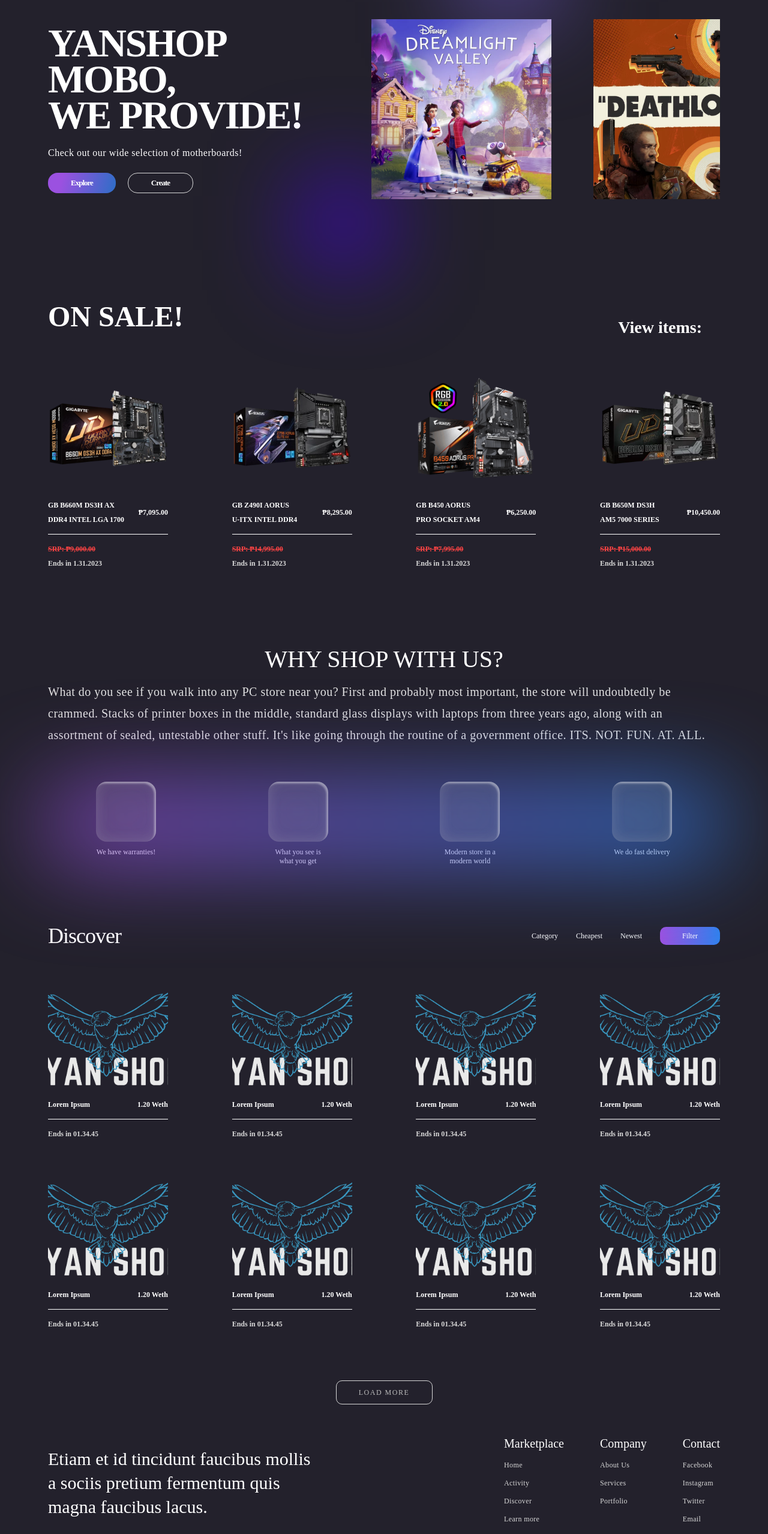
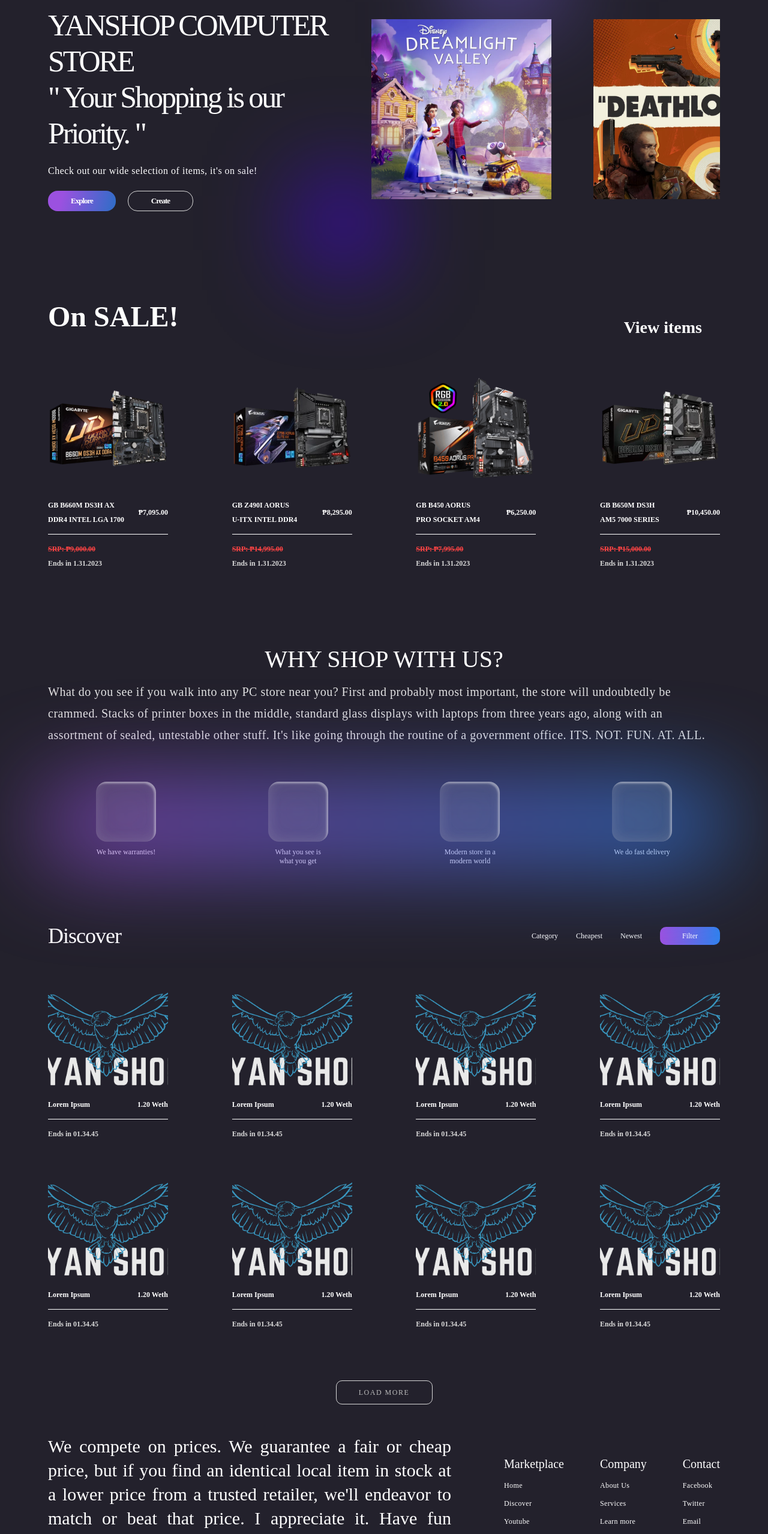
Before and after one commit to Elaco-IT2r5-WebSystem/CALLO-ELACO-HTML-CSS, a plain HTML site: page index.html in a window 1280 px wide. Shown: the part 240-2797 px from the top of the page at 60% size. Drawn offline with Linux system fonts and the light colour scheme.

Commit message:
As it was

```diff
--- a/index.html
+++ b/index.html
@@ -36,17 +36,15 @@
           <div class="createbtn">
             <input type="text" placeholder="Search:ex. Motherboard">
           </div>
-
-
         </div>
       </div>
       <div class="box">
         <div class="infobox">
           <p class="infobox-boldtext">
-            YANSHOP MOBO,<br> WE PROVIDE!
+            YANSHOP COMPUTER STORE <br> " Your Shopping is our Priority. "
           </p>
           <p class="infobox-slimtext">
-            Check out our wide selection of motherboards!
+            Check out our wide selection of items, it's on sale!
           </p>
           <div class="infobox-btnwrapper">
             <button class="infobox-explorebtn selected">Explore</button>
@@ -101,8 +99,8 @@
       </div>
       <div class="auction">
         <div class="title">
-          <p class="titlebold"><b>ON SALE!</b></p>
-          <a class="titleslim" href="#" style="text-decoration: none;">View items:</a>
+          <p class="titlebold"><b>On SALE!</b></p>
+          <a class="titleslim" href="#" style="text-decoration: none;">View items</a>
         </div>
         <div class="nft">
           <div class="item">
@@ -351,8 +349,21 @@
             </button>
           </div>
         </div>
+
+        <!-- <a href="1st hot auction.png" target="_blank" rel="noopener noreferrer"><img class="item-img" src="1st hot auction.webp" alt=""></a>
+            <div class="item-title">
+              <p>GB B660M DS3H AX  <br>DDR4 INTEL LGA 1700</p>
+              <p>₱7,095.00</p>
+            </div>
+            <p class="item-date"><s>SRP: ₱9,000.00</s><br>Ends in 1.31.2023</p>
+          </div> -->
+
+
+
+
         <div class="discover-items">
           <div class="item">
+
             <img class="item-img" src="YAN_SHOP_2.png" alt="">
             <div class="item-title">
               <p>Lorem Ipsum</p>
@@ -418,39 +429,37 @@
             <p><br></p>
           </div>
         </div>
-        <center><button class="discover-loadbtn">LOAD MORE</button></center>
+        <center><button class="discover-loadbtn" target="_blank" rel="noopener noreferrer">LOAD MORE</button></center>
       </div>
       <div class="footer">
         <div class="footer-main">
-          Etiam et id tincidunt faucibus mollis a sociis pretium fermentum quis
-          magna faucibus lacus.
+          We compete on prices. We guarantee a fair or cheap price, but if you find an identical local item in stock at a lower price from a trusted retailer,
+          we'll endeavor to match or beat that price. I appreciate it. Have fun shopping.
         </div>
         <div class="footer-navigate">
           <div class="nav">
             <h5>Marketplace</h5>
-            <p>Home</p>
-            <p>Activity</p>
-            <p>Discover</p>
-            <p>Learn more</p>
+            <p><a class="footer-navlink" href="#" style="text-decoration: none;">Home</a></p>
+            <p><a class="footer-navlink" href="#" style="text-decoration: none;" >Discover</a></p>
+            <p><a class="footer-navlink" href="https://www.youtube.com/watch?v=FX8Zsg2uTfE&ab_channel=BABAANNENNASILMORUQ" style="text-decoration: none;" target="_blank">Youtube</a></p>
           </div>
           <div class="nav">
             <h5>Company</h5>
-            <p>About Us</p>
-            <p>Services</p>
-            <p>Portfolio</p>
+            <p><a class="footer-navlink" href="#" style="text-decoration: none;">About Us</a></p>
+            <p><a class="footer-navlink" href="#" style="text-decoration: none;">Services</a></p>
+            <p><a class="footer-navlink" href="https://media.makeameme.org/created/what-if-i-jkk4vn.jpg" style="text-decoration: none;" target="_blank">Learn more</a></p>
           </div>
           <div class="nav">
             <h5>Contact</h5>
-            <p>Facebook</p>
-            <p>Instagram</p>
-            <p>Twitter</p>
-            <p>Email</p>
+            <p><a class="footer-navlink" href="https://www.facebook.com/photo/?fbid=10222244286965480&set=pcb.10222244297445742" style="text-decoration: none;" target="_blank">Facebook</a></p>
+            <p><a class="footer-navlink" href="https://twitter.com/hello_broder" style="text-decoration: none;" target="_blank">Twitter</a></p>
+            <p><a class="footer-navlink" href="https://www.wipo.int/members/en/contact.jsp?country_id=94" style="text-decoration: none;" target="_blank">Email</a></p>
           </div>
         </div>
       </div>
       <div class="footer2">
         <div></div>
-        <p>C-E 2023</p>
+        <p>© Callo-Elaco 2023</p>
       </div>
     </div>
   </body>
--- a/style.css
+++ b/style.css
@@ -1,4 +1,6 @@
-*, *::before, *::after, {
+*,
+*::before,
+*::after, {
     box-sizing: border-box;
 }
 body {
@@ -150,6 +152,7 @@ body {
   }
 
   @media screen and (max-width: 1200px) {
+
     .navlinkwrap {
       display: none;
     }
@@ -187,11 +190,12 @@ body {
     margin: 0;
     font-family: Poppins;
     color: #ffffff;
-    font-size: 65px;
-    font-weight: 600;
+    font-size: 50px;
+    font-weight: 600px;
     line-height: 60px;
-    letter-spacing: -2px;
+    letter-spacing: -3px;
     text-align: left;
+
   }
   .box .infobox-slimtext {
     margin: 24px 0;
@@ -546,7 +550,8 @@ body {
   }
 
   .footer-main {
-    max-width: 40%;
+    max-width: 60%;
+    text-align: justify;
     font-family: "Poppins";
     font-style: normal;
     font-weight: 500;
@@ -587,7 +592,9 @@ body {
     line-height: 36px;
     color: #828282;
   }
-
+  .footer-navigate .nav a{
+    color: #ffffff;
+  }
   .item {
     display: flex;
     flex-direction: column;
@@ -700,9 +707,11 @@ body {
       flex-direction: column;
     }
     .footer-main {
+      font-size: 25px;
       max-width: 80%;
       margin-bottom: 50px;
       text-align: center;
+      text-align: justify;
     }
     .footer-navigate .nav:first-child {
       margin: 0;
@@ -725,6 +734,13 @@ body {
       grid-template-columns: auto auto;
       justify-content: space-around;
     }
+
+    .box .infobox-boldtext{
+      font-size: 45px;
+      line-height: 50px;
+    }
+
+
   }
   @media screen and (max-width: 700px) {
     .box {
@@ -792,6 +808,7 @@ body {
       max-width: 95%;
       margin-bottom: 50px;
       text-align: center;
+      text-align: justify;
     }
 
     .footer-navigate {
```
Lines whose indentation alone changed are shown as unchanged.
